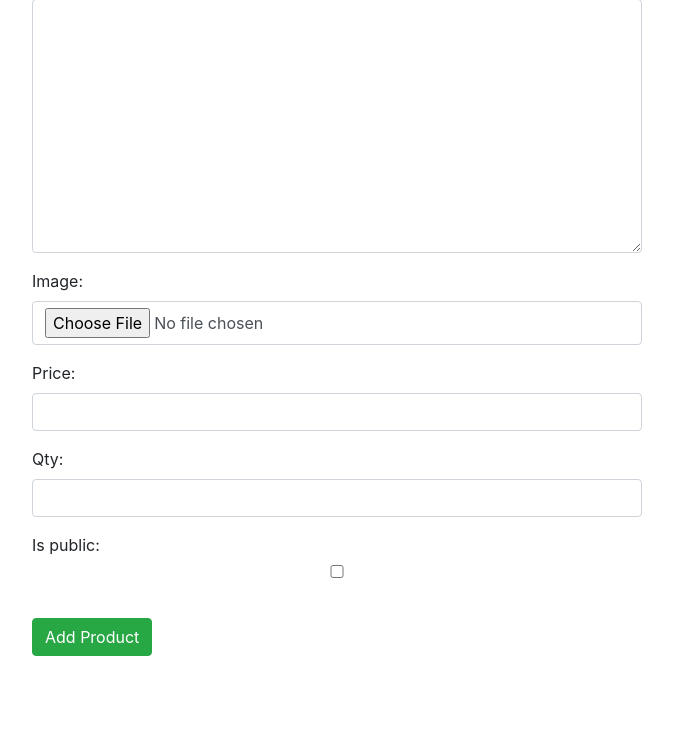
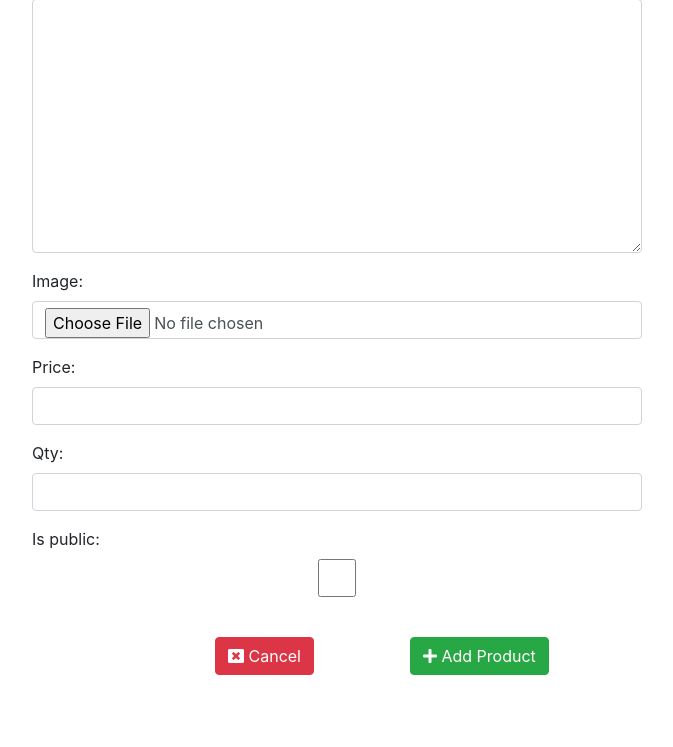
Before and after one commit to akshit-adeshra/Exam-Task, a Django app: template templates/new_product.html in a window 1280 px wide. Shown: the part 495-1242 px from the top of the page, without its empty margins (303-976 px from the left). Before the commit the page ends 1151 px from the top, so only its background shows below. Run offline with Django 3.2, Linux system fonts and the light colour scheme; the template is opened without the code that fills it: values that come from a table or form of the project are taken from there, others are empty; some libraries are stand-ins or nearby versions.

Commit message:
[Add] Confirmation Modal popup after Saving the new product.

```diff
--- a/static/css/custom.css
+++ b/static/css/custom.css
@@ -6,8 +6,16 @@
     margin-left: 15%;
 }
 
+#add-product-btn {
+    margin-left: 15%;
+}
+
+#cancel-btn {
+    margin-left: 30%;
+}
+
 #update-btn {
-    float: right;
+    margin-left: 25%;
 }
 
 /* Detail Page CSS (reference: 'https://www.bootdey.com/snippets/view/shop-product-detail#css' ) */
--- a/static/js/new_product_ajax.js
+++ b/static/js/new_product_ajax.js
@@ -33,6 +33,7 @@
            success: function(response){
                 //reset the form after successful submit
                 $("#add-product-form")[0].reset();
+                $("#myModal").modal('show');
 //                $(this)[0].reset();
            },
            error : function(response){
--- a/templates/new_product.html
+++ b/templates/new_product.html
@@ -9,7 +9,36 @@
 
     {% include 'includes/form.html' %}
     <br>
-    <button type="submit" class="btn btn-success">Add Product</button>
+    <a href="{% url 'home' %}" id="cancel-btn" role="button" class="btn btn-danger"><i class="fas fa-window-close"></i>
+        Cancel</a>
+    <button id="add-product-btn" type="submit" class="btn btn-success"><i class="fa fa-plus" aria-hidden="true"></i>
+        Add Product</button>
     <br><br><br>
+    <!-- Modal HTML -->
+    <div id="myModal" class="modal fade" tabindex="-1">
+        <div class="modal-dialog modal-dialog-centered modal-sm">
+            <div class="modal-content">
+                <div class="modal-header">
+                    <h5 class="modal-title">Product Modal</h5>
+                    <button type="button" class="close" data-dismiss="modal">&times;</button>
+                </div>
+                <div class="modal-body">
+                    <p class="text-center">Product Added Successfully.</p>
+                </div>
+                <div class="modal-footer">
+                    <button type="button" class="btn btn-success" data-dismiss="modal">OK</button>
+                </div>
+            </div>
+        </div>
+    </div>
 </form>
 {% endblock %}
+
+{% block javascript %}
+<script src="https://code.jquery.com/jquery-3.5.1.min.js"></script>
+<script src="https://stackpath.bootstrapcdn.com/bootstrap/4.5.0/js/bootstrap.min.js"></script>
+{% endblock %}
+
+{% block stylesheet %}
+<link rel="stylesheet" href="https://stackpath.bootstrapcdn.com/bootstrap/4.5.0/css/bootstrap.min.css">
+{% endblock %}
--- a/templates/product_update.html
+++ b/templates/product_update.html
@@ -10,8 +10,10 @@
     {% include 'includes/form.html' %}
     <br>
     <div>
-        <a id="cancel-btn" href="{% url 'product_detail' product.pk %}" role="button" class="btn btn-danger">Cancel</a>
-        <button id="update-btn" type="submit" class="btn btn-success">Product Update</button>
+        <a id="cancel-btn" href="{% url 'product_detail' product.pk %}" role="button" class="btn btn-danger">
+            <i class="fas fa-window-close"></i> Cancel</a>
+        <button id="update-btn" type="submit" class="btn btn-success"><i class="fas fa-save"></i>
+            Product Update</button>
     </div>
     <br><br><br>
 </form>
```
Also changed, not shown: Ecommerce/settings.py (+0 -11 lines), 1 other file.
